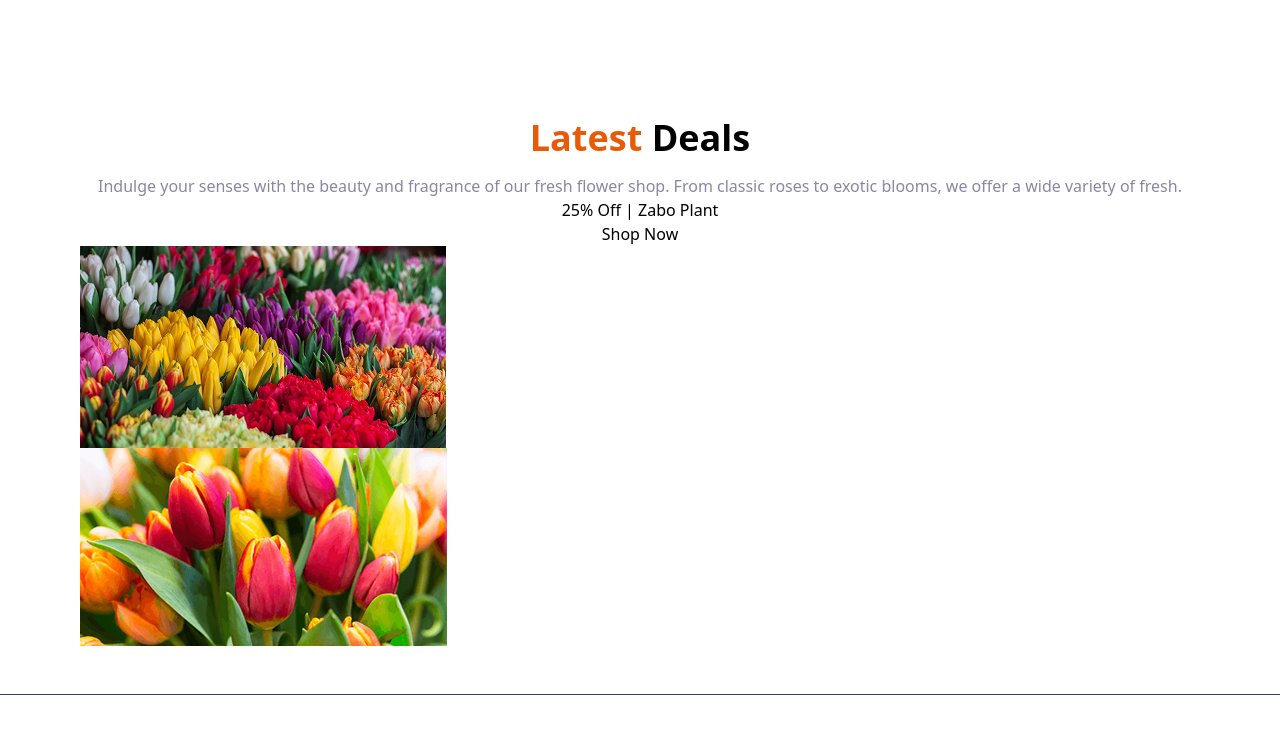
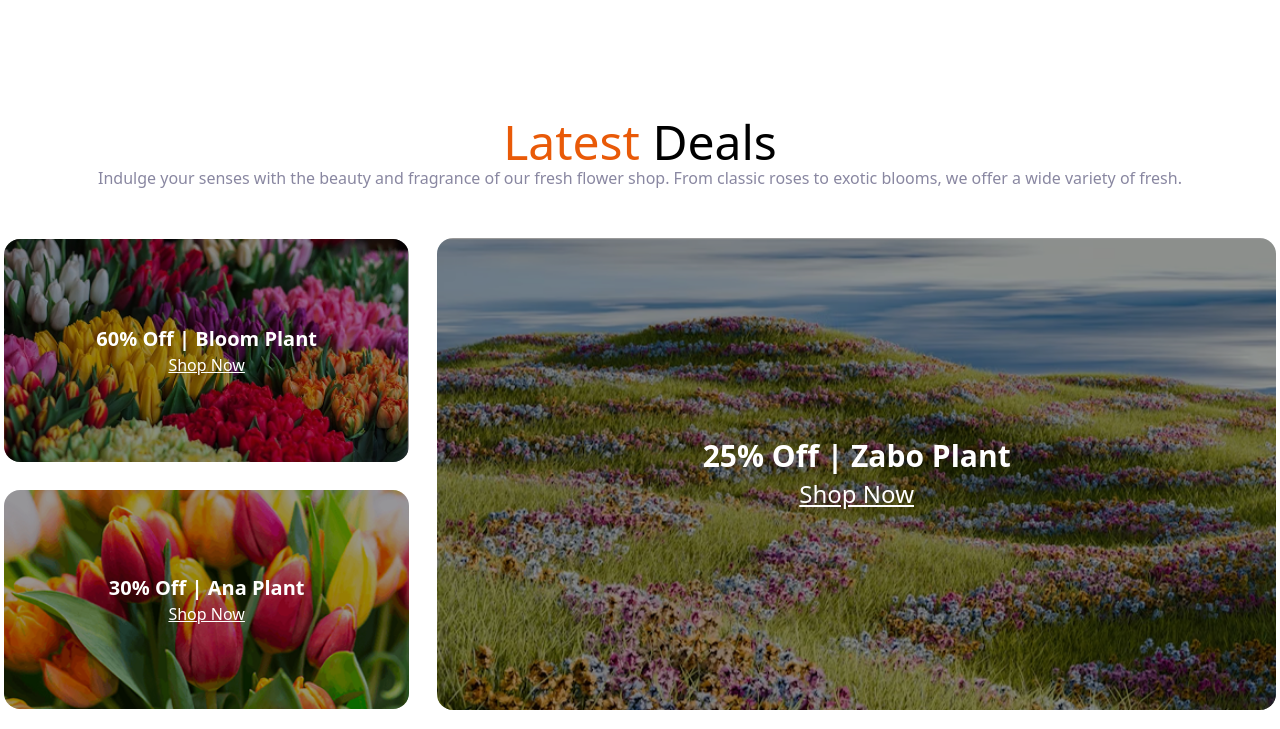
Before and after one commit to Mokim2005/assignment-02, a plain HTML site: page index.html in a window 1280 px wide. Shown: the part 1950-2679 px from the top of the page. Drawn offline with nearby package versions, Linux system fonts and the light colour scheme.

Commit message:
sextion details

```diff
--- a/index.html
+++ b/index.html
@@ -33,7 +33,9 @@
         </ul>
       </div>
       <!-- hesder flower section -->
-      <div class="grid lg:grid-cols-2 grid-cols-1 space-x-reverse mx-24 items-center">
+      <div
+        class="grid lg:grid-cols-2 grid-cols-1 space-x-reverse mx-24 items-center"
+      >
         <div class="">
           <h1 class="text-3xl md:text-5xl font-bold noto-serif">
             ALWAYS <span class="text-[#E95A08]"> FRESH FLOWERS</span>
@@ -189,9 +191,7 @@
         </div>
       </section>
       <!-- flower plants section  -->
-      <section
-        class="my-24 px-4 max-w-6xl mx-auto items-center mb-36 lg:mb-32"
-      >
+      <section class="my-24 px-4 max-w-6xl mx-auto items-center mb-36 lg:mb-32">
         <div
           class="flex flex-col md:flex-row md:items-center bg-white shadow rounded overflow-hidden"
         >
@@ -222,9 +222,11 @@
           </div>
         </div>
       </section>
-      <div class="my-12 px-4 max-w-6xl mx-auto text-center">
-        <div>
-          <h1 class="font-semibold mb-4 text-4xl">
+      <!-- latest deals -->
+      <section class="container mx-auto px-1 mb-">
+        <!-- section heading -->
+        <div class="text-center mb-9 lg:mb-12">
+          <h1 class="noto-serif text-5xl">
             <span class="text-[#E95A08]">Latest</span> Deals
           </h1>
           <p class="text-[#8987A1]">
@@ -233,19 +235,63 @@
             variety of fresh.
           </p>
         </div>
-        <div>
-          <div class="bg-[url(./assets)]">
-            <h1>25% Off | Zabo Plant</h1>
-            <p>Shop Now</p>
+        <!-- section details  -->
+        <div
+          class="grid grid-cols-1 lg:grid-cols-3 justify-center lg:gap-7 gap-3 mb-7 lg:mb-9"
+        >
+          <!-- box-1  -->
+          <div
+            class="w-full flex flex-col items-center justify-center lg:gap-7 gap-3"
+          >
+            <div class="w-full relative rounded-2xl overflow-hidden">
+              <img
+                src="assets/deal-bloom.png"
+                alt=" Bloom folwer"
+                class="w-full object-cover"
+              />
+              <div
+                class="absolute bg-black/40 text-white inset-0 flex items-center justify-center flex-col"
+              >
+                <p class="noto-serif font-black text-xl">
+                  60% Off | Bloom Plant
+                </p>
+                <p class="underline">Shop Now</p>
+              </div>
+            </div>
+            <div class="w-full relative rounded-2xl overflow-hidden">
+              <img
+                src="assets/deal-ana.png"
+                alt="Ana folwer"
+                class="w-full object-cover"
+              />
+              <div
+                class="absolute bg-black/40 text-white inset-0 flex items-center justify-center flex-col"
+              >
+                <p class="noto-serif font-black text-xl">30% Off | Ana Plant</p>
+                <p class="underline">Shop Now</p>
+              </div>
+            </div>
           </div>
-          <div>
-            <img src="assets/deal-bloom.png" alt="" />
-          </div>
-          <div>
-            <img src="assets/deal-ana.png" alt="" />
+          <!-- box-2  -->
+          <div class="grid lg:col-span-2 w-full">
+            <div class="w-full relative rounded-2xl overflow-hidden h-full">
+              <img
+                src="assets/deal-zabo.png"
+                alt=" Zabo folwer"
+                class="w-full object-cover h-full"
+              />
+              <div
+                class="absolute bg-black/40 text-white inset-0 flex items-center justify-center flex-col"
+              >
+                <p class="noto-serif font-black text-xl lg:text-3xl">
+                  25% Off | Zabo Plant
+                </p>
+                <p class="underline lg:text-2xl mt-1">Shop Now</p>
+              </div>
+            </div>
           </div>
         </div>
-      </div>
+      </section>
     </main>
     <footer class="bg-white text-gray-700 text-sm py-10 border-t">
       <div
```
